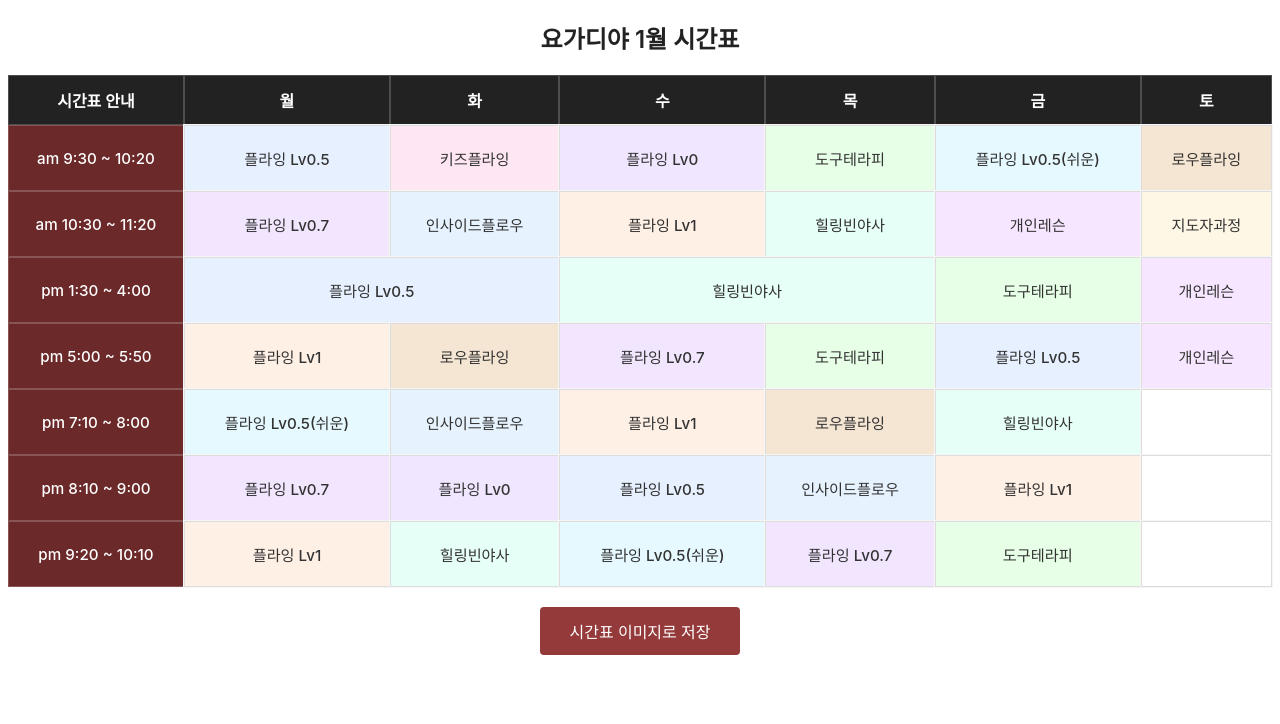
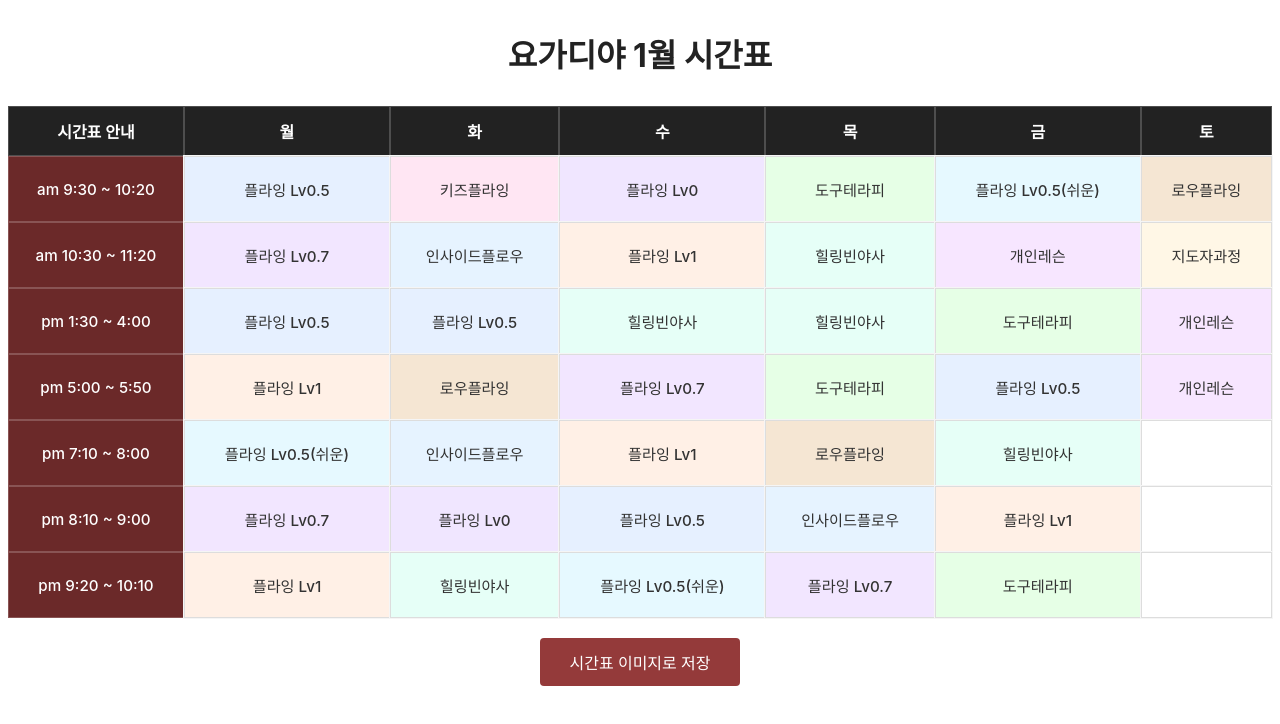
Before and after one commit to moodang-teacher/yogadiya_schedule, a plain HTML site: page index.html in a window 1280 px wide. Drawn offline with Linux system fonts and the light colour scheme; a web font is replaced by a local one.

Commit message:
셀 분할, 제목 디자인

```diff
--- a/index.html
+++ b/index.html
@@ -181,9 +181,9 @@
 
             .timetable-title {
                 text-align: center;
-                font-size: 1.5em;
-                font-weight: 600;
-                margin: 20px 0;
+                font-weight: 700;
+                font-size: 2em;
+                margin: 30px 0;
                 color: #222;
             }
         </style>
@@ -224,8 +224,10 @@
                     </tr>
                     <tr>
                         <td class="time-column">pm 1:30 ~ 4:00</td>
-                        <td class="class-cell flying-lv05" colspan="2">플라잉 Lv0.5</td>
-                        <td class="class-cell healing" colspan="2">힐링빈야사</td>
+                        <td class="class-cell flying-lv05">플라잉 Lv0.5</td>
+                        <td class="class-cell flying-lv05">플라잉 Lv0.5</td>
+                        <td class="class-cell healing">힐링빈야사</td>
+                        <td class="class-cell healing">힐링빈야사</td>
                         <td class="class-cell therapy">도구테라피</td>
                         <td class="class-cell personal">개인레슨</td>
                     </tr>
```
